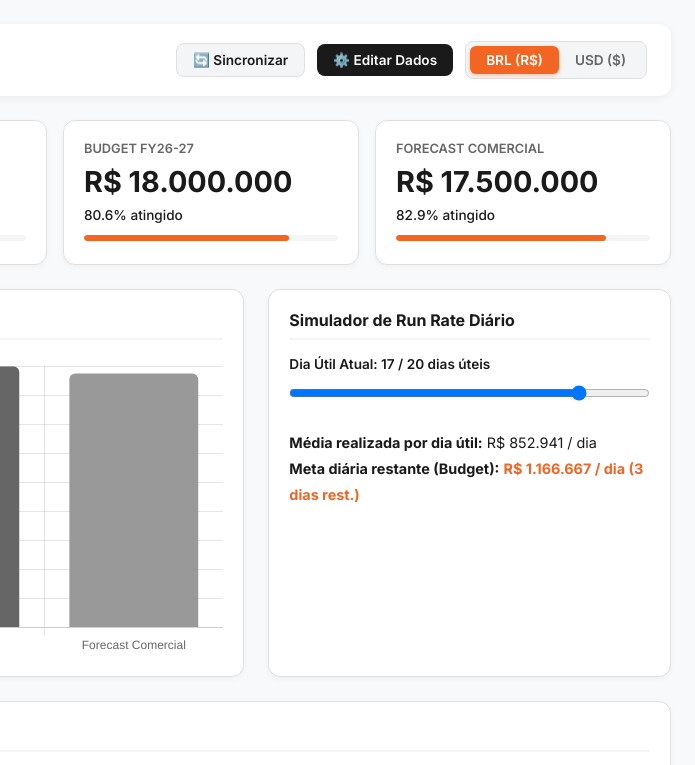
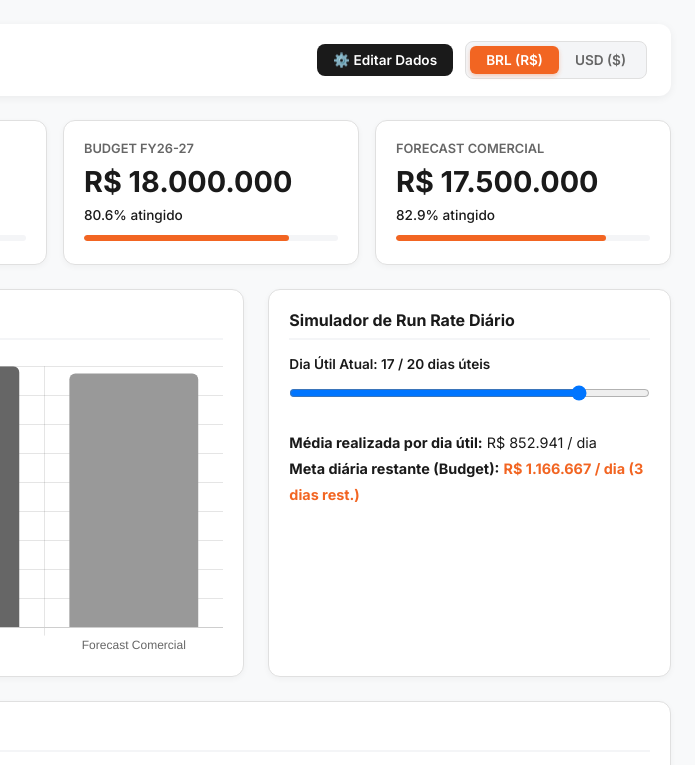
Before and after one commit to wtomlessa/je-sales, a plain HTML site: page index.html in a window 1280 px wide. Shown: the top 765 px of the page, 585-1280 px from the left. Drawn offline with nearby package versions, Linux system fonts and the light colour scheme.

Commit message:
Add files via upload

```diff
--- a/index.html
+++ b/index.html
@@ -173,7 +173,6 @@
         </div>
       </div>
       <div class="header-actions">
-        <button type="button" class="btn-action btn-secondary" onclick="resetData()" title="Descartar edições locais e puxar dados oficiais">🔄 Sincronizar</button>
         <button type="button" class="btn-action" onclick="openModal()">⚙️ Editar Dados</button>
         <div class="currency-toggle">
           <button type="button" class="currency-btn active" id="btn-brl" onclick="setCurrency('BRL')">BRL (R$)</button>
@@ -333,15 +332,6 @@
       renderDashboard();
     }
 
-    // Botão Sincronizar: restaura instantaneamente os dados oficiais do GitHub
-    function resetData() {
-      appData = { ...OFFICIAL_DATA };
-      localStorage.setItem(STORAGE_VER_KEY, DATA_VERSION);
-      localStorage.setItem(STORAGE_DATA_KEY, JSON.stringify(appData));
-      document.getElementById('dayRange').value = appData.businessDay;
-      renderDashboard();
-    }
-
     function formatMoney(valueBRL, currency = currentCurrency) {
       const val = currency === 'USD' ? valueBRL / appData.exchangeRate : valueBRL;
       return new Intl.NumberFormat(currency === 'BRL' ? 'pt-BR' : 'en-US', {
```
